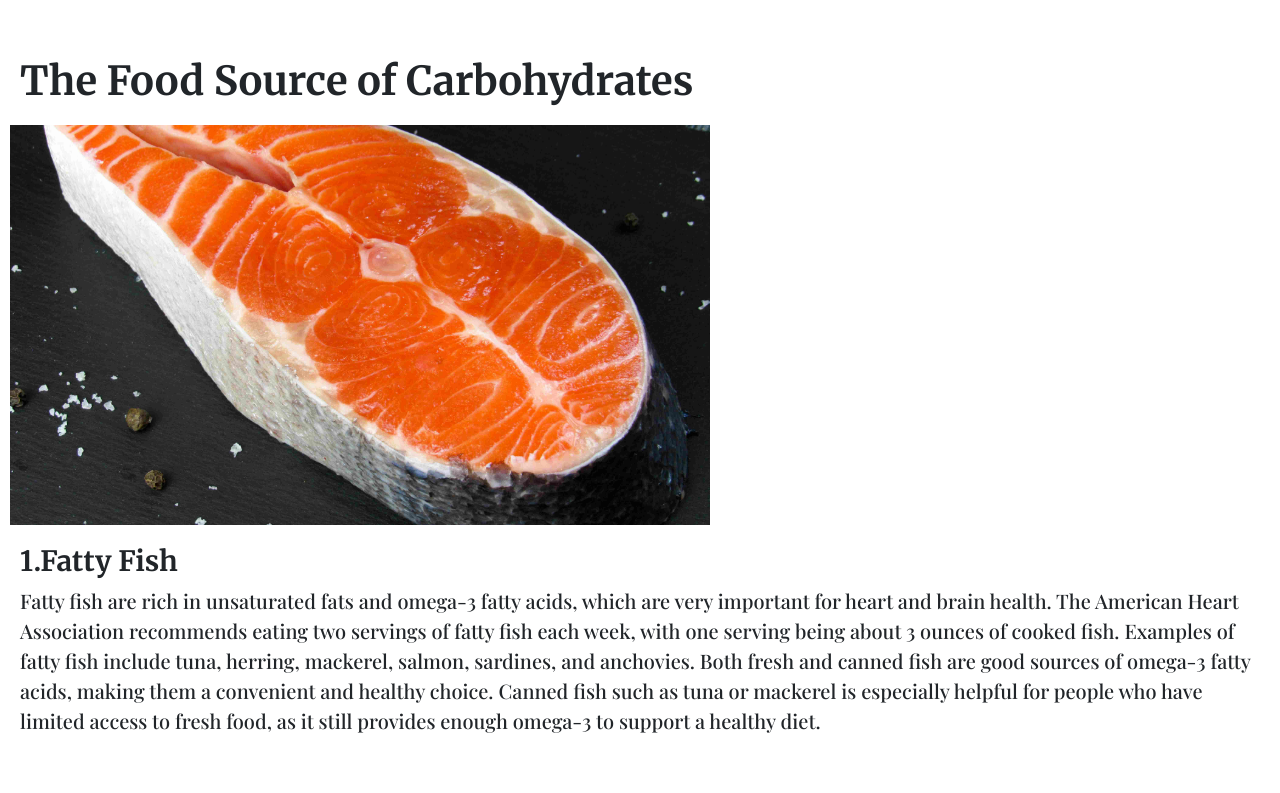
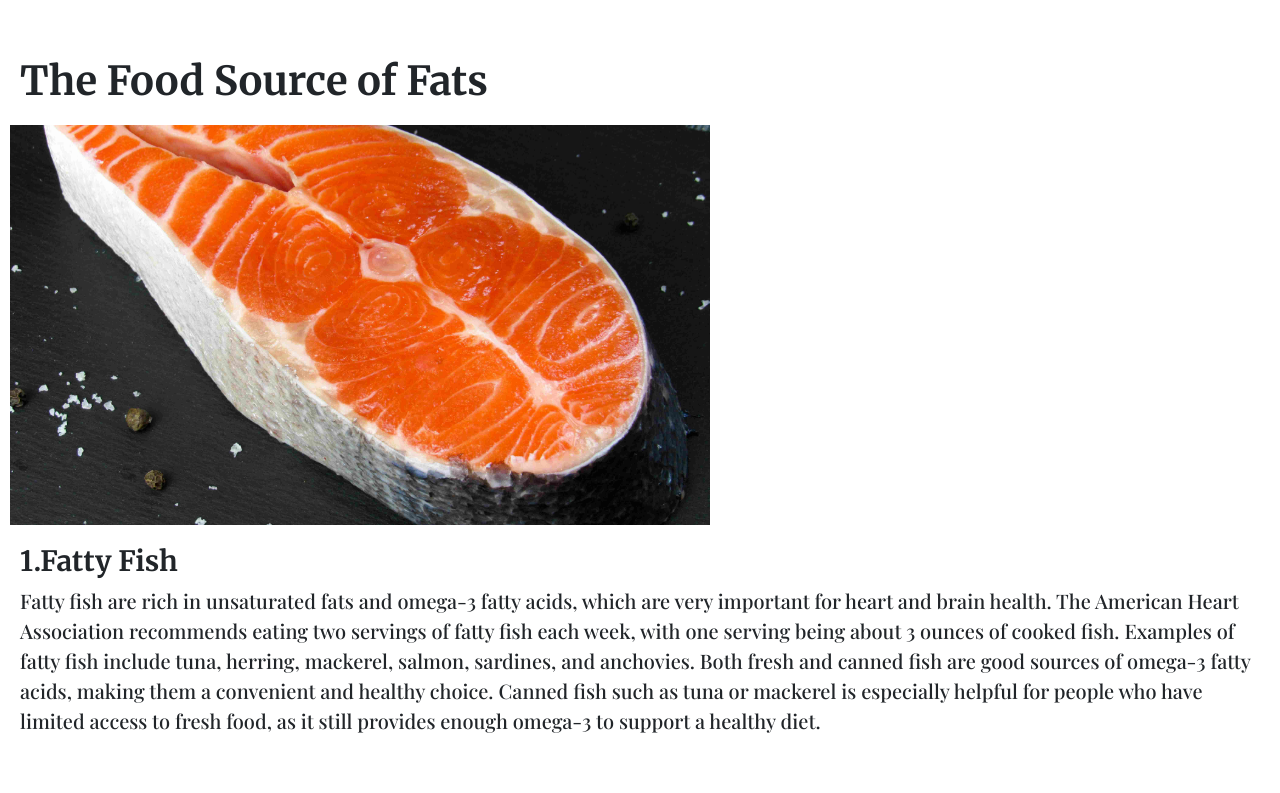
Before and after one commit to tongyp-wk24-dev/True-Balance, a plain HTML site: page Fats.html in a window 1280 px wide. Shown: the part 1139-1932 px from the top of the page. Drawn offline with nearby package versions, Linux system fonts and the light colour scheme; a web font is replaced by a local one.

Commit message:
Update Fats.html

```diff
--- a/Fats.html
+++ b/Fats.html
@@ -140,7 +140,7 @@
         <div class="container2">
             <div class="section2">
                 <div class="text1">
-                    <h1>The Food Source of Carbohydrates</h1>
+                    <h1>The Food Source of Fats</h1>
                 </div>
                 <!--Foodsorce1-->
                 <div class="row">
```
